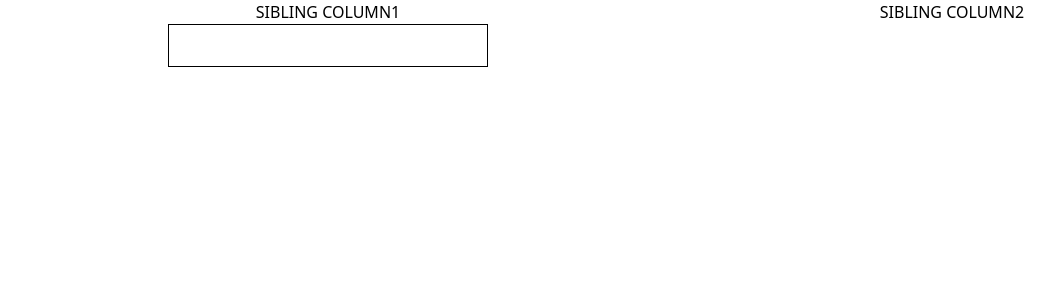
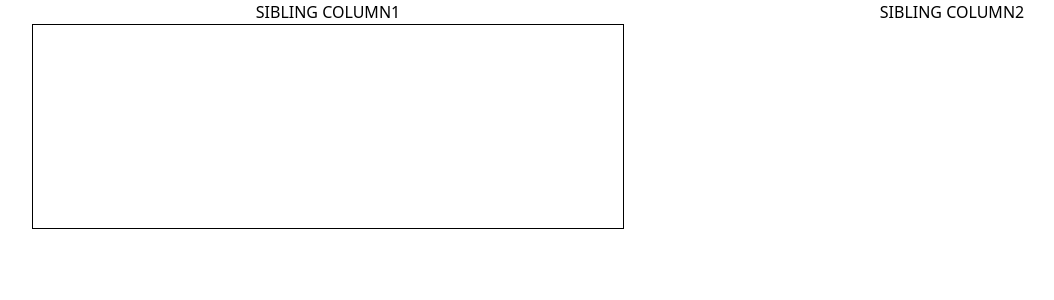
Before and after one commit to EmanuelPires/ShirtApp01, a React (Create React App) app in the folder shirtapp01/: page / in a window 1280 px wide. Shown: the top 300 px of the page, without its empty margins (0-1054 px from the left). Built offline with nearby package versions, Linux system fonts and the light colour scheme.

Commit message:
Canvas proportions working

```diff
--- a/shirtapp01/src/pages/shirtTest1.js
+++ b/shirtapp01/src/pages/shirtTest1.js
@@ -2,8 +2,8 @@ import React, { useState, useEffect } from "react";
 
 export default function ShirtTest1() {
   const [viewportWidth, setViewportWidth] = useState(window.innerWidth);
-  let canvasWidth = viewportWidth * 0.6;
-  let canvasHeight = canvasWidth * 0.3;
+  let canvasWidth = viewportWidth * 0.75;
+  let canvasHeight = canvasWidth * 0.34482759;
 
   //const leftSideRef = useRef();
   //console.log(leftSideRef.current + "left Ref");
@@ -29,16 +29,16 @@ export default function ShirtTest1() {
     <div>
       <div className="mx-auto max-w-7xl px-6 lg:px-8">
         <dl className="grid grid-cols-1 gap-y-16 gap-x-8 text-center lg:grid-cols-2">
-          <div className="mx-auto flex max-w-xs flex-col ">
+          <div className=" flex  flex-col ">
             SIBLING COLUMN1
             <canvas
               id="myCanvas"
               width={canvasWidth}
-              height="100"
+              height={canvasHeight}
               style={{ border: "1px solid #000000" }}
             ></canvas>
           </div>
-          <div className="mx-auto flex max-w-xs flex-col ">SIBLING COLUMN2</div>
+          <div className=" flex  flex-col ">SIBLING COLUMN2</div>
         </dl>
       </div>
     </div>
```
Also changed, not shown: 1 other file (tests, documents, lock files or other folders).
